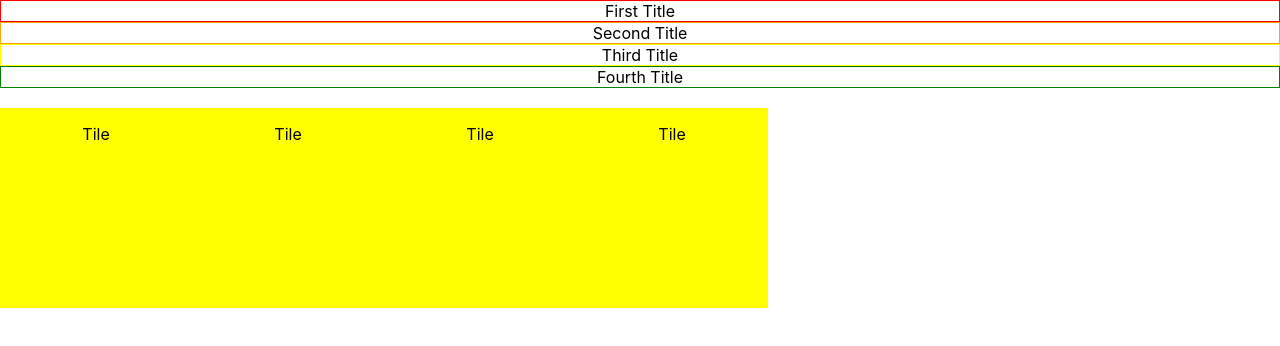
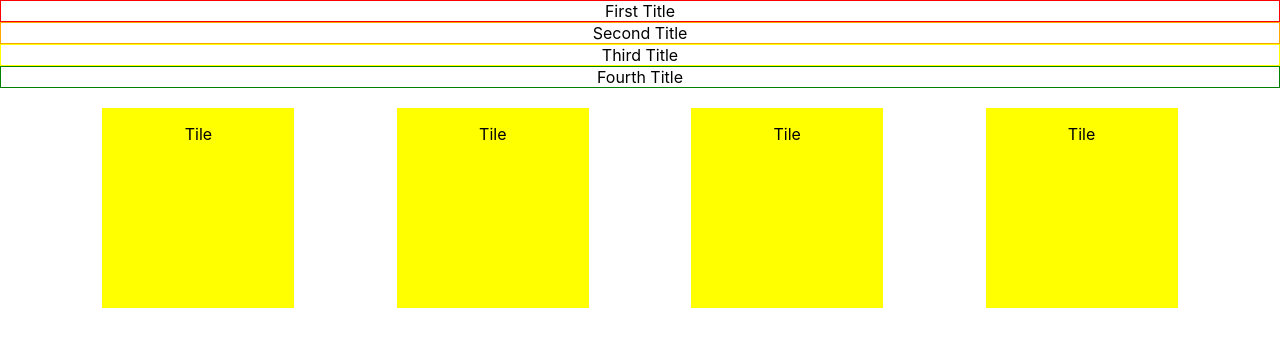
Before and after one commit to JoshuaJonesTS/basic-react-practice, a React (Create React App) app: page / in a window 1280 px wide. Shown: the top 346 px of the page. Built offline with nearby package versions, Linux system fonts and the light colour scheme.

Commit message:
Space squares evenly

```diff
--- a/src/App.js
+++ b/src/App.js
@@ -12,7 +12,8 @@ function App() {
      <br></br>
      <div style={{
       display: "flex",
-      flex: "flex-wrap"
+      flex: "flex-wrap",
+      justifyContent: "space-evenly"
      }}>
       <Square />
       <Square />
--- a/src/blocks/Square/square.block.jsx
+++ b/src/blocks/Square/square.block.jsx
@@ -6,7 +6,7 @@ const Square = () => {
         <div style={{
             backgroundColor: 'yellow',
             width: '15%',
-            height: '200px'
+            height: '200px',
         }}>
             <p>Tile</p>
         </div>
```
